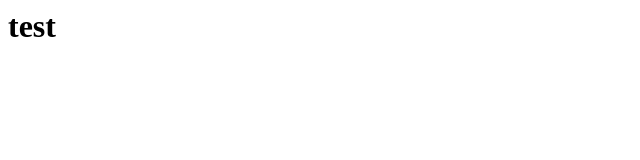
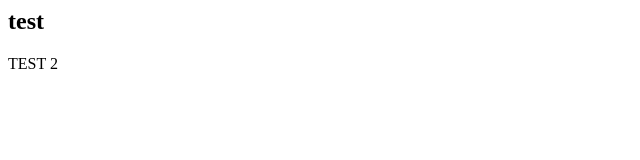
Before and after one commit to tnnguyen21/test, a plain HTML site: page index.html in a window 1280 px wide. Shown: the whole page, without its empty margins (0-640 px from the left). Drawn offline with Linux system fonts and the light colour scheme.

Commit message:
Thay doi lan 1

```diff
--- a/index.html
+++ b/index.html
@@ -5,6 +5,7 @@
     <title>Git test</title>
 </head>
 <body>
-    <h1>test</h1>
+    <h2>test</h2>
+    <p>TEST 2</p>
 </body>
 </html>
```
